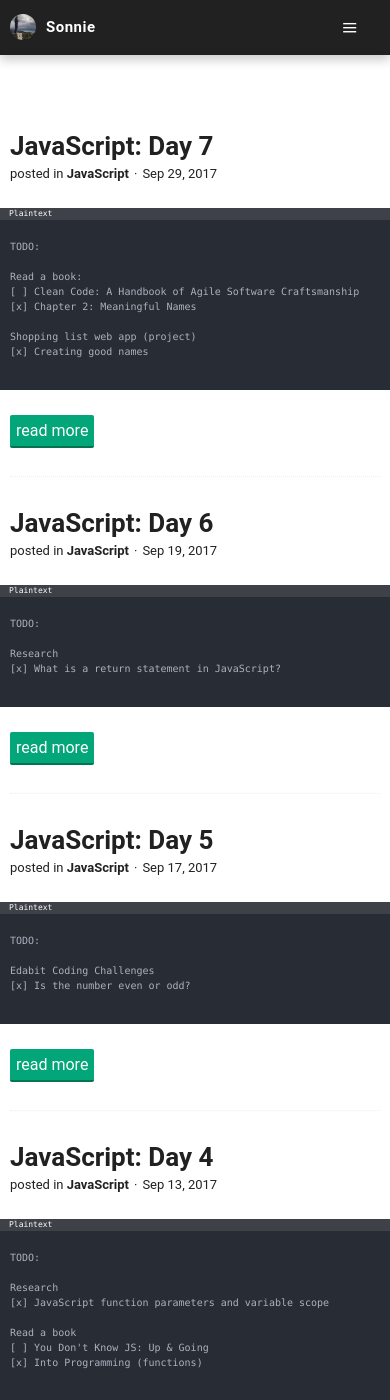
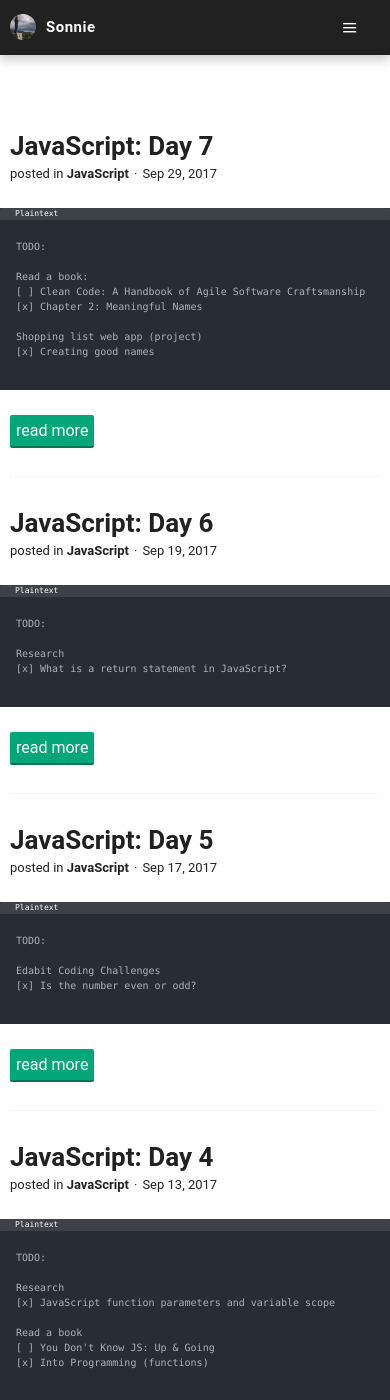
Before and after one commit to sonnienguyen/sonnie-nguyen-portfolio, a Jekyll site: the page built from index.html, in a window 390 px wide and 1400 px high. Built offline with Jekyll 4.4.1, drawn with Linux system fonts in a browser that asks for light colours; the list of posts is cut into pages by our own code.

Commit message:
Fix syntax highlighter code blocks when viewing on mobile screens

```diff
--- a/_includes/site-meta.html
+++ b/_includes/site-meta.html
@@ -1,7 +1,7 @@
 <meta charset="utf-8" />
 <meta content="text/html; charset=utf-8" http-equiv="Content-Type">
 <meta http-equiv="X-UA-Compatible" content="IE=edge">
-<meta name="viewport" content="width=device-width, initial-scale=1.0"> {% if page.excerpt %}
+<meta name="viewport" content="width=device-width, initial-scale=1, viewport-fit=cover"> {% if page.excerpt %}
 <meta name="description" content="{{ page.excerpt| strip_html }}" />
 <meta property="og:description" content="{{ page.excerpt| strip_html }}" /> {% else %}
 <meta name="description" content="{{ site.description }}">
--- a/assets/sass/components/_syntax.scss
+++ b/assets/sass/components/_syntax.scss
@@ -8,7 +8,7 @@
 // Code blocks
 .highlighter-rouge {
   @include mobile {
-    margin: 1.6rem -1.6rem;
+    margin: 1.6rem -1rem;
   }
   background: $code-background-color;
   border-radius: .2rem;
```
